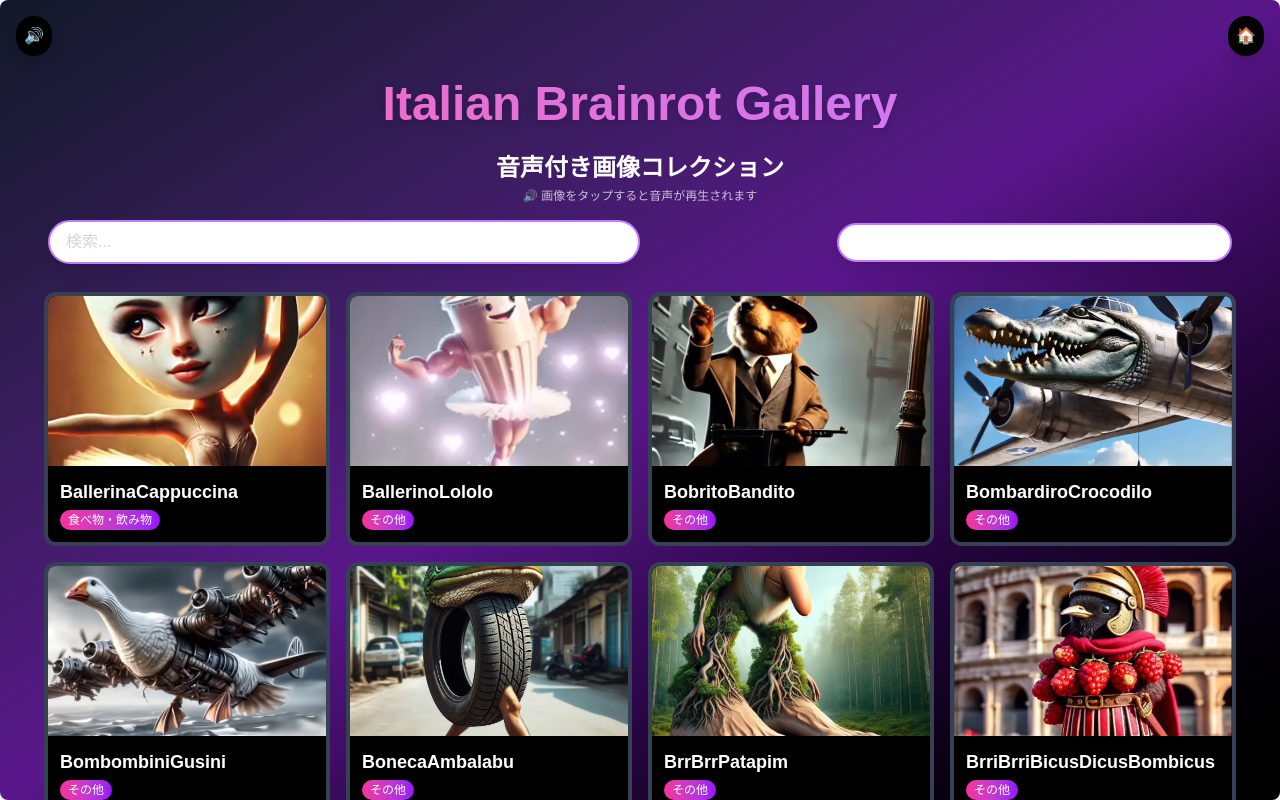
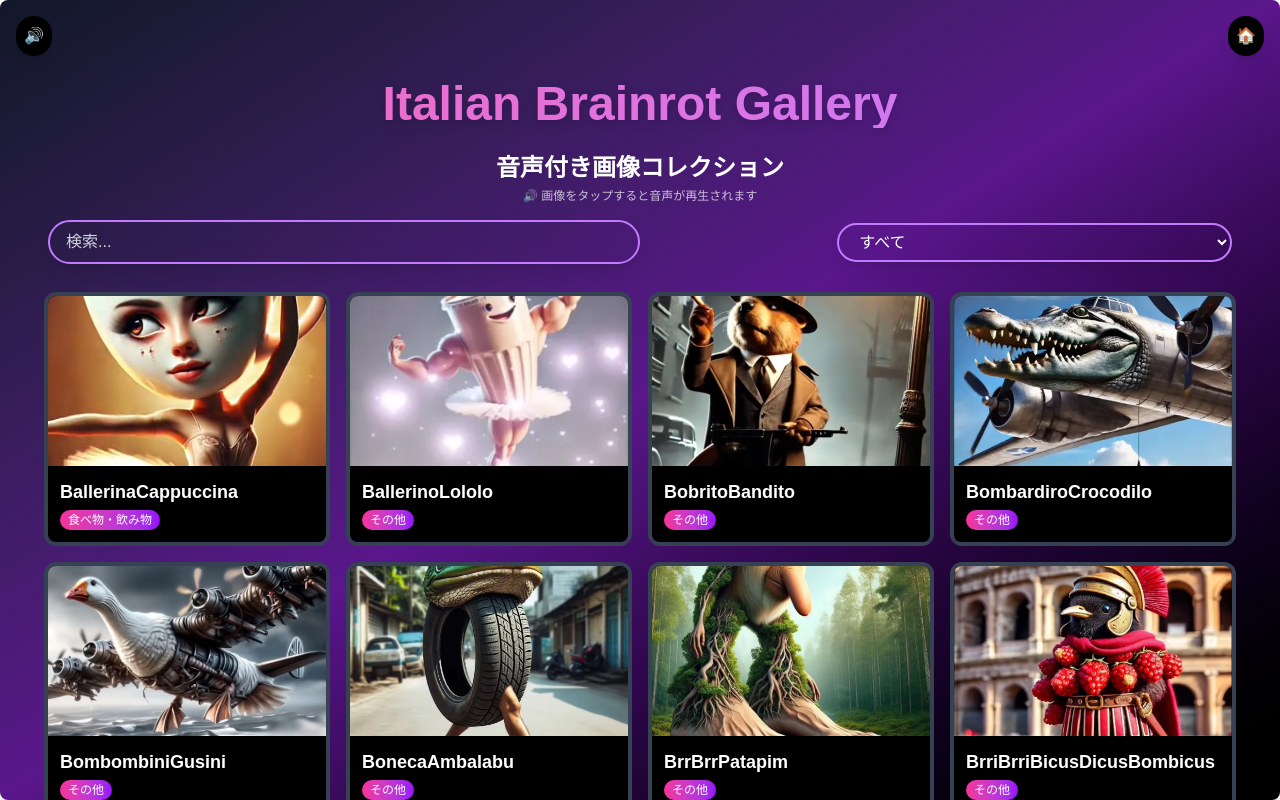
Before and after one commit to kinako1415/quiz-italian-brainrot, a Next.js app: page /collection in a window 1280 px wide. Built offline with nearby package versions, Linux system fonts and the light colour scheme.

Commit message:
検索ボックスとカテゴリ選択の背景色を修正

```diff
--- a/src/app/collection/page.tsx
+++ b/src/app/collection/page.tsx
@@ -203,7 +203,7 @@ export default function Collection() {
               placeholder="検索..."
               value={searchTerm}
               onChange={(e) => setSearchTerm(e.target.value)}
-              className="w-full px-4 py-2 rounded-full shadow-lg border-2 border-purple-400 bg-white bg-opacity-10 backdrop-blur-md text-white placeholder-gray-300 focus:border-pink-400 focus:outline-none transition-colors duration-300"
+              className="w-full px-4 py-2 rounded-full shadow-lg border-2 border-purple-400 backdrop-blur-md text-white placeholder-gray-300 focus:border-pink-400 focus:outline-none transition-colors duration-300"
             />
           </div>
 
@@ -211,7 +211,7 @@ export default function Collection() {
             <select
               value={selectedCategory}
               onChange={(e) => setSelectedCategory(e.target.value)}
-              className="w-full px-4 py-2 rounded-full shadow-lg border-2 border-purple-400 bg-white bg-opacity-10 backdrop-blur-md text-white focus:border-pink-400 focus:outline-none transition-colors duration-300"
+              className="w-full px-4 py-2 rounded-full shadow-lg border-2 border-purple-400 bg-opacity-10 backdrop-blur-md text-white focus:border-pink-400 focus:outline-none transition-colors duration-300"
             >
               {categories.map((category) => (
                 <option
```
